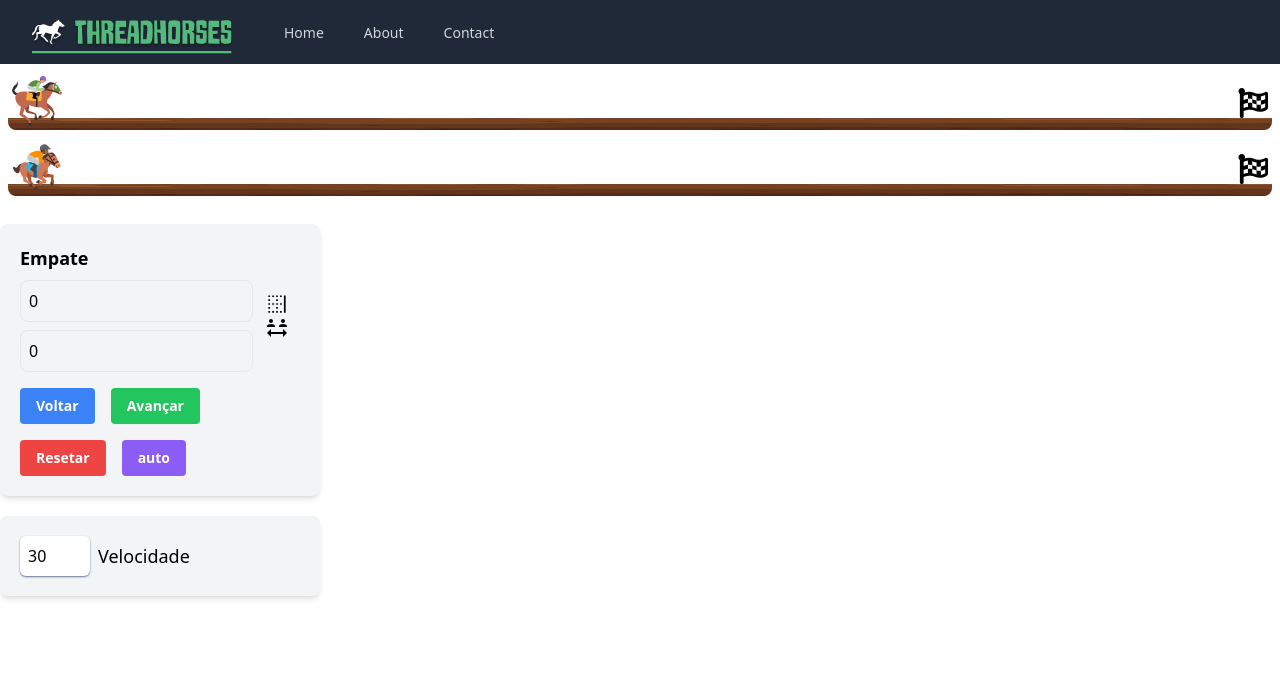
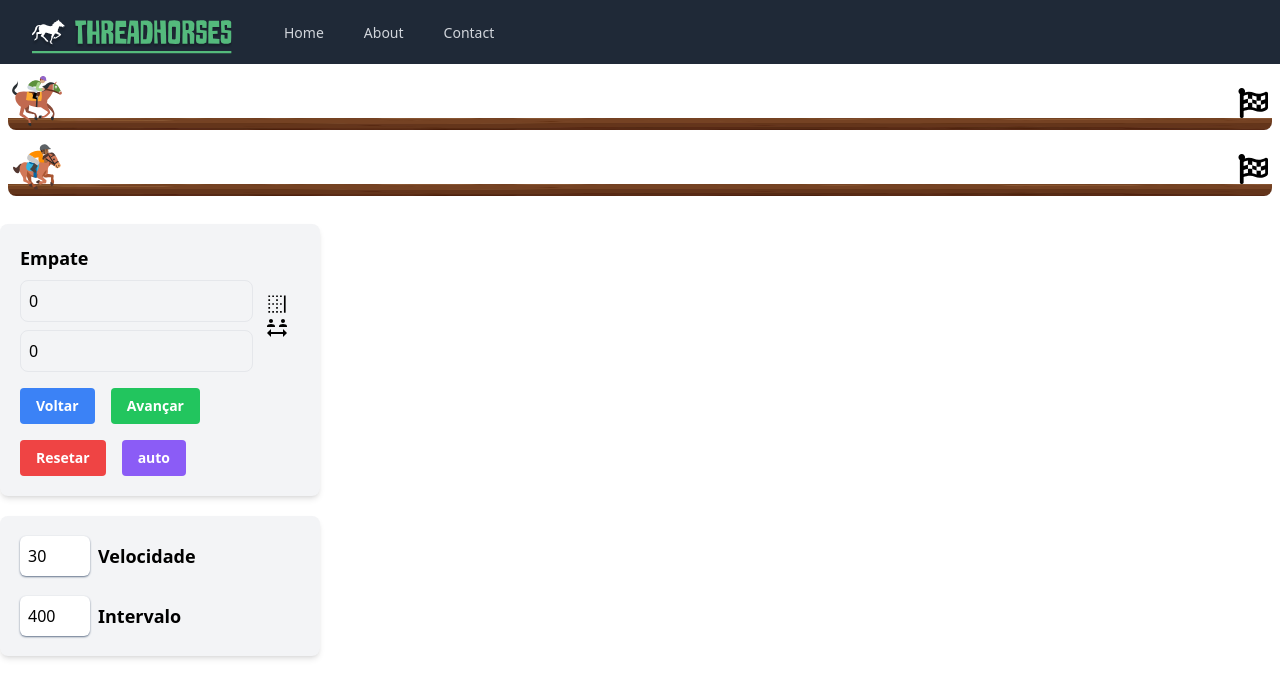
Before and after one commit to EuMotta/Threads-NextJs, a Next.js app: page / in a window 1280 px wide. Shown: the top 698 px of the page. Built offline with nearby package versions, Linux system fonts and the light colour scheme.

Commit message:
speed update

```diff
--- a/src/app/sections/Horse.jsx
+++ b/src/app/sections/Horse.jsx
@@ -18,6 +18,7 @@ export default function Horse() {
   const [showDistance, setShowDistance] = useState(false);
   const [showStar, setShowStar] = useState(false);
   const [speed, setSpeed] = useState(30);
+  const [speedInterval, setSpeedInterval] = useState(400);
   const maxPosition = 1200;
   const handleShowBorder = () => {
     setShowBorder(prevShowBorder => !prevShowBorder);
@@ -57,7 +58,7 @@ export default function Horse() {
       if (currentPosition1 >= maxPosition || currentPosition2 >= maxPosition) {
         clearInterval(intervalId);
       }
-    }, 60);
+    }, speedInterval);
   };
 
   let currentPosition1 = position1;
@@ -196,16 +197,34 @@ export default function Horse() {
             </div>
           </div>
         </div>
-        <div className="p-5 mt-5 bg-gray-100 w-1/4 rounded-lg shadow-md">
+        <div className="p-5 mt-5 bg-gray-100 gap-5 flex flex-col w-1/4 rounded-lg shadow-md">
           <div className="flex">
             <input
               type="number"
               value={speed}
-              onChange={e => setSpeed(e.target.value)}
+              min={13}
+              max={600}
+              onChange={e => {
+                const value = e.target.value;
+                if (value >= 13 && value <= 600) {
+                  setSpeed(value);
+                }
+              }}
               className="shadow-sm shadow-slate-500 rounded-md p-2 w-1/4"
             />
-            <div className="text-lg flex justify-center items-center ml-2">
+            <div className="text-lg font-bold flex  justify-center items-center ml-2">
               Velocidade
+            </div>
+          </div>
+          <div className="flex">
+            <input
+              type="number"
+              value={speedInterval}
+              onChange={e => setSpeedInterval(e.target.value)}
+              className="shadow-sm shadow-slate-500 rounded-md p-2 w-1/4"
+            />
+            <div className="text-lg font-bold flex justify-center items-center ml-2">
+              Intervalo
             </div>
           </div>
         </div>
```
